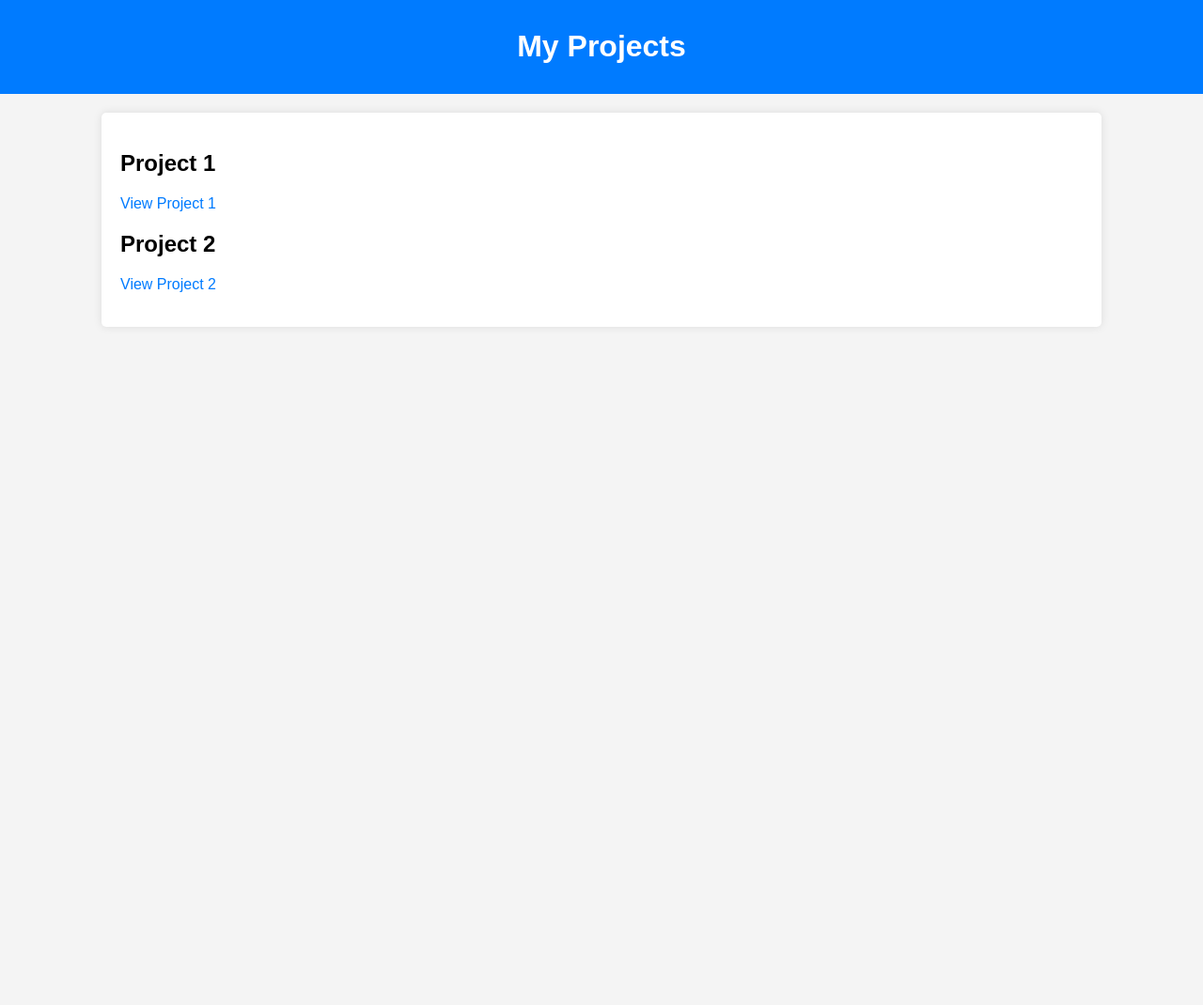
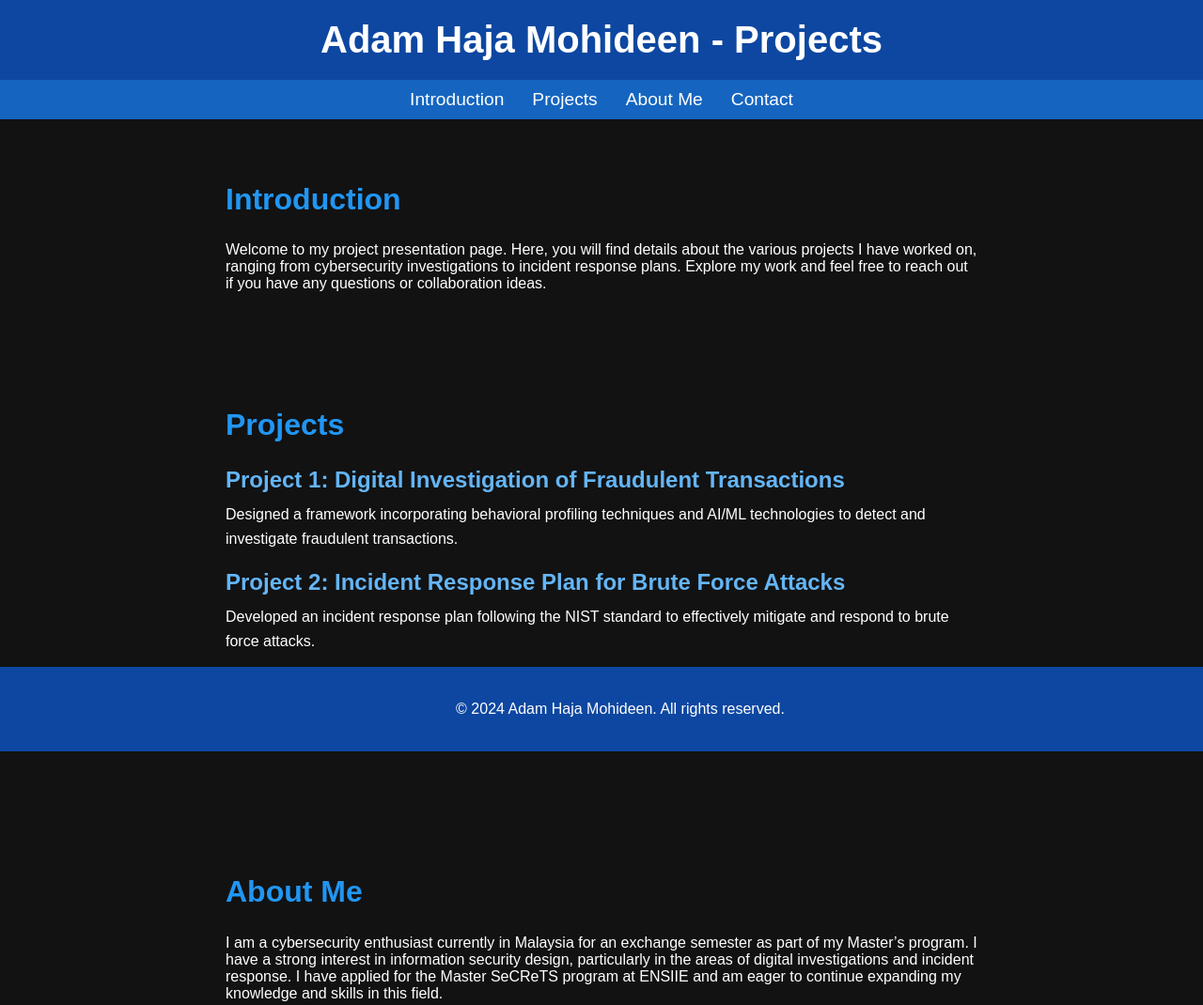
Before and after one commit to DrMatox/my-projects, a plain HTML site: page index.html in a window 1280 px wide. Shown: the top 1070 px of the page at 94% size. Before the commit the page ends 800 px from the top, so only its background shows below. Drawn offline with Linux system fonts and the light colour scheme.

Commit message:
Update index.html
New interface

```diff
--- a/index.html
+++ b/index.html
@@ -3,55 +3,111 @@
 <head>
     <meta charset="UTF-8">
     <meta name="viewport" content="width=device-width, initial-scale=1.0">
-    <title>My Projects</title>
+    <title>Adam Haja Mohideen - Projects</title>
     <style>
         body {
+            margin: 0;
             font-family: Arial, sans-serif;
-            margin: 0;
-            padding: 0;
-            display: flex;
-            flex-direction: column;
-            align-items: center;
-            background-color: #f4f4f4;
+            background-color: #121212;
+            color: #ffffff;
         }
         header {
-            background-color: #007bff;
-            color: white;
-            padding: 10px 0;
-            width: 100%;
+            background-color: #0d47a1;
+            padding: 20px;
             text-align: center;
         }
-        .container {
-            margin: 20px;
-            padding: 20px;
-            background-color: white;
-            box-shadow: 0 0 10px rgba(0, 0, 0, 0.1);
-            border-radius: 5px;
-            width: 80%;
+        header h1 {
+            margin: 0;
+            font-size: 2.5em;
+            color: #ffffff;
+        }
+        nav {
+            display: flex;
+            justify-content: center;
+            background-color: #1565c0;
+            padding: 10px;
+        }
+        nav a {
+            margin: 0 15px;
+            color: #ffffff;
+            text-decoration: none;
+            font-size: 1.2em;
+        }
+        nav a:hover {
+            text-decoration: underline;
+        }
+        section {
+            padding: 40px 20px;
+            max-width: 800px;
+            margin: auto;
+        }
+        h2 {
+            color: #2196f3;
+            font-size: 2em;
         }
         .project {
+            margin-bottom: 20px;
+        }
+        .project h3 {
             margin: 10px 0;
+            font-size: 1.5em;
+            color: #64b5f6;
         }
-        .project a {
-            text-decoration: none;
-            color: #007bff;
+        .project p {
+            margin: 10px 0;
+            line-height: 1.6;
+        }
+        footer {
+            background-color: #0d47a1;
+            color: #ffffff;
+            text-align: center;
+            padding: 20px;
+            position: fixed;
+            width: 100%;
+            bottom: 0;
         }
     </style>
 </head>
 <body>
     <header>
-        <h1>My Projects</h1>
+        <h1>Adam Haja Mohideen - Projects</h1>
     </header>
-    <div class="container">
+    <nav>
+        <a href="#introduction">Introduction</a>
+        <a href="#projects">Projects</a>
+        <a href="#about">About Me</a>
+        <a href="#contact">Contact</a>
+    </nav>
+    <section id="introduction">
+        <h2>Introduction</h2>
+        <p>Welcome to my project presentation page. Here, you will find details about the various projects I have worked on, ranging from cybersecurity investigations to incident response plans. Explore my work and feel free to reach out if you have any questions or collaboration ideas.</p>
+    </section>
+    <section id="projects">
+        <h2>Projects</h2>
         <div class="project">
-            <h2>Project 1</h2>
-            <p><a href="project1.pdf" target="_blank">View Project 1</a></p>
+            <h3>Project 1: Digital Investigation of Fraudulent Transactions</h3>
+            <p>Designed a framework incorporating behavioral profiling techniques and AI/ML technologies to detect and investigate fraudulent transactions.</p>
         </div>
         <div class="project">
-            <h2>Project 2</h2>
-            <p><a href="project2.pdf" target="_blank">View Project 2</a></p>
+            <h3>Project 2: Incident Response Plan for Brute Force Attacks</h3>
+            <p>Developed an incident response plan following the NIST standard to effectively mitigate and respond to brute force attacks.</p>
         </div>
-        <!-- Ajoutez plus de projets ici -->
-    </div>
+        <div class="project">
+            <h3>Project 3: Participation in ICTF 2024</h3>
+            <p>Focused on crypto, OSINT, and forensics challenges during the ICTF 2024 competition, enhancing my skills in these critical areas of cybersecurity.</p>
+        </div>
+        <!-- Add more projects as needed -->
+    </section>
+    <section id="about">
+        <h2>About Me</h2>
+        <p>I am a cybersecurity enthusiast currently in Malaysia for an exchange semester as part of my Master’s program. I have a strong interest in information security design, particularly in the areas of digital investigations and incident response. I have applied for the Master SeCReTS program at ENSIIE and am eager to continue expanding my knowledge and skills in this field.</p>
+    </section>
+    <section id="contact">
+        <h2>Contact</h2>
+        <p>If you would like to get in touch, please email me at <a href="mailto:your-email@example.com" style="color: #64b5f6;">your-email@example.com</a>.</p>
+    </section>
+    <footer>
+        <p>&copy; 2024 Adam Haja Mohideen. All rights reserved.</p>
+    </footer>
 </body>
 </html>
```
